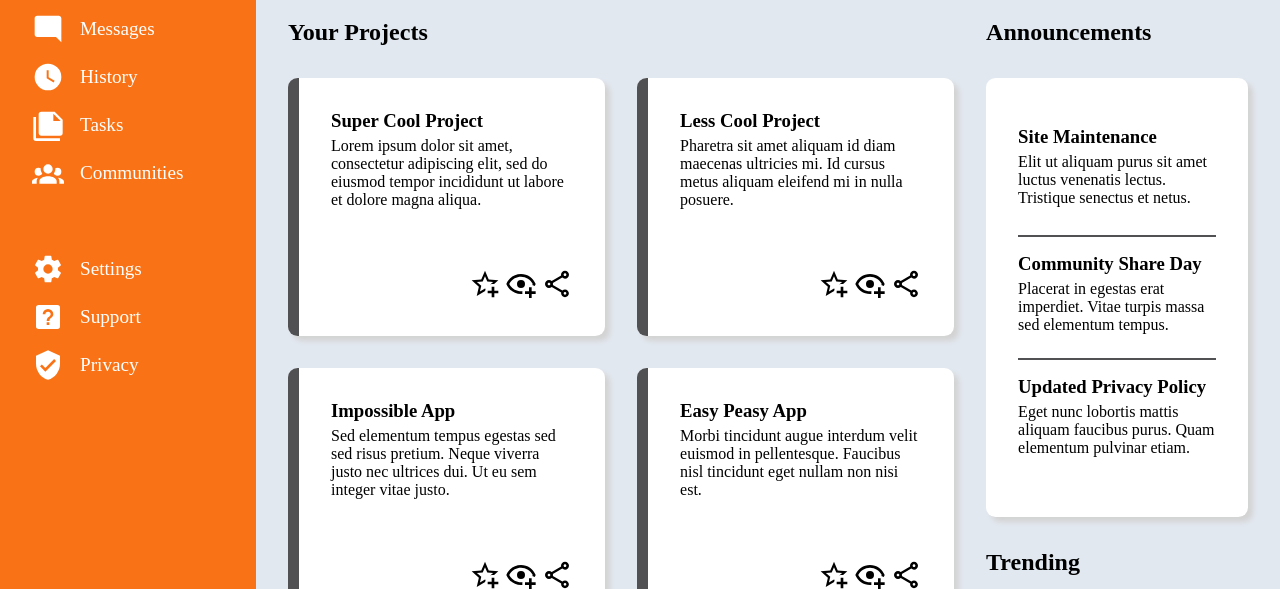
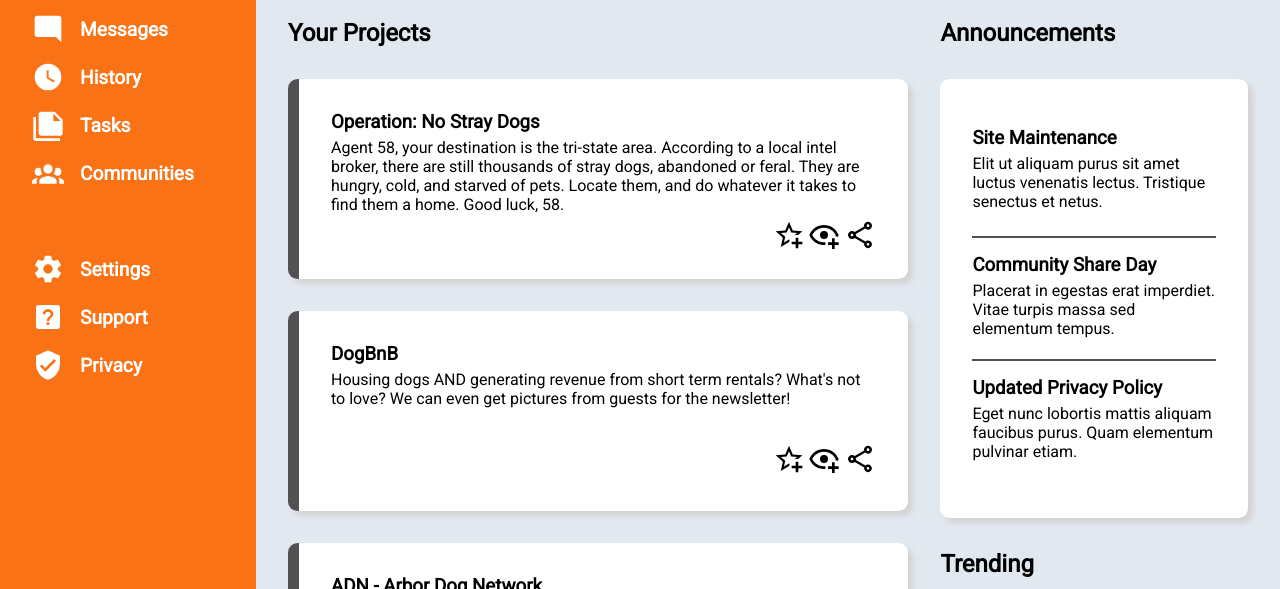
Before and after one commit to Lucrum/odin-admin-dashboard, a plain HTML site: page index.html in a window 1280 px wide. Shown: the part 211-800 px from the top of the page. Drawn offline with Linux system fonts and the light colour scheme.

Commit message:
Finishing touches

```diff
--- a/index.html
+++ b/index.html
@@ -5,6 +5,9 @@
   <meta http-equiv="X-UA-Compatible" content="IE=edge">
   <meta name="viewport" content="width=device-width, initial-scale=1.0">
   <link rel="stylesheet" href="styles.css">
+  <link rel="preconnect" href="https://fonts.googleapis.com">
+  <link rel="preconnect" href="https://fonts.gstatic.com" crossorigin>
+  <link href="https://fonts.googleapis.com/css2?family=Roboto&display=swap" rel="stylesheet">
   <title>Arbor Dashboard</title>
 </head>
 <body>
@@ -54,9 +57,10 @@
       <h2 class="projects-title">Your Projects</h2>
       <div class="projects-container">
         <div class="project">
-          <h3>Super Cool Project</h3>
+          <h3>Operation: No Stray Dogs</h3>
           <p>
-            Lorem ipsum dolor sit amet, consectetur adipiscing elit, sed do eiusmod tempor incididunt ut labore et dolore magna aliqua.
+            Agent 58, your destination is the tri-state area. According to a local intel broker, there are still thousands of stray dogs, abandoned or feral.
+            They are hungry, cold, and starved of pets. Locate them, and do whatever it takes to find them a home. Good luck, 58.
           </p>
           <div class="icon-row">
             <a href="index.html"><img src="images/icons/star-plus-outline.svg"></a>
@@ -65,9 +69,10 @@
           </div>
         </div>
         <div class="project">
-          <h3>Less Cool Project</h3>
+          <h3>DogBnB</h3>
           <p>
-            Pharetra sit amet aliquam id diam maecenas ultricies mi. Id cursus metus aliquam eleifend mi in nulla posuere.
+            Housing dogs AND generating revenue from short term rentals? What's not to love?
+            We can even get pictures from guests for the newsletter!
           </p>
           <div class="icon-row">
             <a href="index.html"><img src="images/icons/star-plus-outline.svg"></a>
@@ -76,9 +81,11 @@
           </div>
         </div>
         <div class="project">
-          <h3>Impossible App</h3>
+          <h3>ADN - Arbor Dog Network</h3>
           <p>
-            Sed elementum tempus egestas sed sed risus pretium. Neque viverra justo nec ultrices dui. Ut eu sem integer vitae justo.
+            Imagine a world where tapping a button summons dogs in your area to you.
+            For a small monthly subscription, users will gain access to the ADN.
+            Never again will anyone be too far from a good boy.
           </p>
           <div class="icon-row">
             <a href="index.html"><img src="images/icons/star-plus-outline.svg"></a>
@@ -87,9 +94,10 @@
           </div>
         </div>
         <div class="project">
-          <h3>Easy Peasy App</h3>
+          <h3>Easy Peasy, Lemon Squeezy</h3>
           <p>
-            Morbi tincidunt augue interdum velit euismod in pellentesque. Faucibus nisl tincidunt eget nullam non nisi est.
+            A lemonade stand stationed outside an Arbor sponsored dog park. Residents can exchange dog photos for lemonade,
+            and we get more pictures for our newsletter!
           </p>
           <div class="icon-row">
             <a href="index.html"><img src="images/icons/star-plus-outline.svg"></a>
@@ -98,9 +106,9 @@
           </div>
         </div>
         <div class="project">
-          <h3>Ad Blocker</h3>
+          <h3>Dog-Gone Ads</h3>
           <p>
-            Tempor id eu nisl nunc mi ipsum faucibus vitae aliquet. Senectus et netus et malesuada. Eleifend donec pretium vulputate sapien nec sagittis aliquam.
+            Replace all online adverts with dogs from local shelters! We'll get a cut from partnered shelters and reduce overcrowding!
           </p>
           <div class="icon-row">
             <a href="index.html"><img src="images/icons/star-plus-outline.svg"></a>
@@ -111,7 +119,8 @@
         <div class="project">
           <h3>Money Printer</h3>
           <p>
-            Et ligula ullamcorper malesuada proin libero nunc consequat. Lectus mauris ultrices eros in cursus turpis massa tincidunt.
+            Literally just printing money to pay for server costs
+            (seriously, did no one think about how we'd make money <em>before</em> starting Arbor? All we do is make dog jokes!!)
           </p>
           <div class="icon-row">
             <a href="index.html"><img src="images/icons/star-plus-outline.svg"></a>
@@ -140,22 +149,22 @@
         <div class="profile">
           <img src="images/profiles/alvan-nee-eoqnr8ikwFE-unsplash.jpg" class="profile-icon">
           <div class="user-handle">@tegan</div>
-          <div class="user-desc">World Peace Builder</div>
+          <div class="user-desc">Doggy World Peace</div>
         </div>
         <div class="profile">
           <img src="images/profiles/undine-tackmann-8mxSINYFoSw-unsplash.jpg" class="profile-icon">
           <div class="user-handle">@morgan</div>
-          <div class="user-desc">Super Cool Project</div>
+          <div class="user-desc">Operation: No Stray Dogs</div>
         </div>
         <div class="profile">
           <img src="images/profiles/charlesdeluvio-Mv9hjnEUHR4-unsplash.jpg" class="profile-icon">
           <div class="user-handle">@kendall</div>
-          <div class="user-desc">Life Changing App</div>
+          <div class="user-desc">Central Bark</div>
         </div>
         <div class="profile">
           <img src="images/profiles/andriyko-podilnyk-M4NYOsSre6g-unsplash.jpg" class="profile-icon">
           <div class="user-handle">@alex</div>
-          <div class="user-desc">No Traffic Maker</div>
+          <div class="user-desc">Un-Leashed!</div>
         </div>
       </div>
     </div>
--- a/styles.css
+++ b/styles.css
@@ -7,6 +7,7 @@
   --standard-corner-radius: .6rem;
   --small-icon-dimension: 50px;
   --large-icon-dimension: 100px;
+  font-family: 'Roboto', sans-serif;
 }
 
 body {
@@ -136,6 +137,7 @@ button:hover {
   margin: 2rem 2rem;
   align-items: center;
   gap: 1rem;
+  font-family: 'Fira Sans', sans-serif;
 }
 
 .side-bar li {
@@ -156,6 +158,7 @@ button:hover {
 .side-bar a {
   color: var(--light-color);
   text-decoration: none;
+  font-weight: bold;
 }
 
 /* Central container */
```
